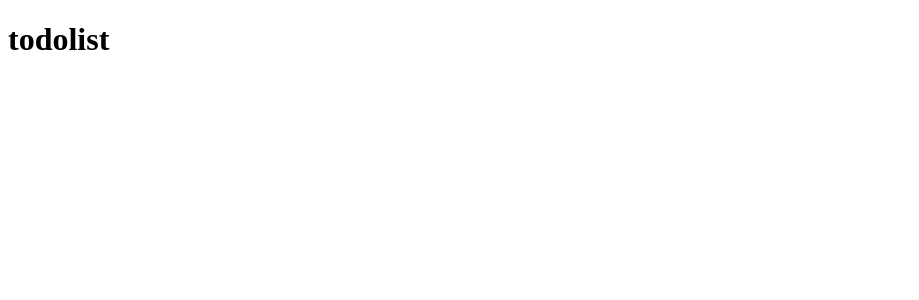
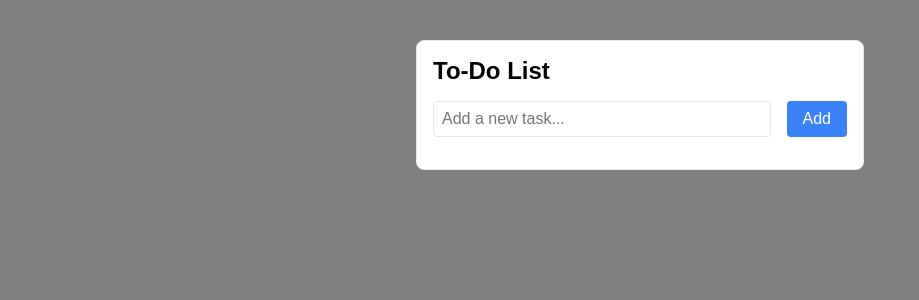
Before and after one commit to brandonngithub/todo-list, a React (Vite) app: page / in a window 1280 px wide. Shown: the top 300 px of the page, without its empty margins (0-919 px from the left). Built offline with nearby package versions, Linux system fonts and the light colour scheme.

Commit message:
Create basic todo list with only adding functionality

```diff
--- a/src/App.tsx
+++ b/src/App.tsx
@@ -1,6 +1,10 @@
+import List from "./components/List";
+
 function App() {
   return (
-    <h1>todolist</h1>
+    <div>
+      <List />
+    </div>
   )
 };
 
--- /dev/null
+++ b/src/components/Input.tsx
@@ -0,0 +1,35 @@
+import styles from "../styles/Input.module.css";
+import { useState } from "react";
+import { FormProps } from "../schemas/form-props";
+
+function Input({ createTask }: FormProps) {
+  const [text, setText] = useState<string>("");
+
+  function handleSubmit(e: React.FormEvent) {
+    e.preventDefault();
+
+    if (!text.trim()) {
+      return;
+    }
+
+    createTask(text);
+    setText("");
+  };
+
+  return (
+    <form onSubmit={handleSubmit} className={styles.inputContainer}>
+      <input
+        type="text"
+        value={text}
+        onChange={(e) => setText(e.target.value)}
+        className={styles.inputField}
+        placeholder="Add a new task..."
+      />
+      <button type="submit" className={styles.addButton}>
+        Add
+      </button>
+    </form>
+  );
+};
+
+export default Input;
--- /dev/null
+++ b/src/components/List.tsx
@@ -0,0 +1,32 @@
+import styles from "../styles/List.module.css";
+import { useState } from "react";
+import { TaskItem } from "../schemas/task-item";
+import Task from "./Task";
+import Input from "./Input";
+
+function List() {
+  const [taskItems, setTaskItems] = useState<TaskItem[]>([]);
+
+  function createTask(text: string): void {
+    setTaskItems([...taskItems, { text, done: false }]);
+  };
+
+  return (
+    <div className={styles.listContainer}>
+      <h1 className={styles.heading}>To-Do List</h1>
+
+      <Input createTask={createTask} />
+
+      <ul>
+        {taskItems.map((taskItem, index) => (
+          <Task
+            key={index}
+            taskItem={taskItem}
+          />
+        ))}
+      </ul>
+    </div>
+  );
+};
+
+export default List;
--- /dev/null
+++ b/src/components/Task.tsx
@@ -0,0 +1,14 @@
+import styles from "../styles/Task.module.css";
+import { TaskItemProps } from "../schemas/task-item-props";
+
+function Task({taskItem}: TaskItemProps) {
+  return (
+    <li className={styles.taskContainer}>
+      <span className={styles.taskText}>
+        {taskItem.text}
+      </span>
+    </li>
+  );
+};
+
+export default Task;
--- a/src/index.css
+++ b/src/index.css
@@ -0,0 +1,26 @@
+*,
+*::before,
+*::after {
+  box-sizing: border-box; /* Consistent box model */
+  margin: 0; /* Remove default margins */
+  padding: 0; /* Remove default padding */
+}
+
+body {
+  background-color: gray;
+  font-family: Arial, Helvetica, sans-serif;
+}
+
+button, input {
+  font-size: 100%;
+}
+
+button {
+  flex-shrink: 0;
+  padding: 0.25rem 0.5rem;
+  border-radius: 0.25rem;
+  border: none;
+  color: white;
+  margin-left: 0.5rem;
+  cursor: pointer;
+}
--- /dev/null
+++ b/src/schemas/form-props.ts
@@ -0,0 +1,3 @@
+export interface FormProps {
+    createTask: (text: string) => void;
+}
--- /dev/null
+++ b/src/schemas/task-item-props.ts
@@ -0,0 +1,5 @@
+import { TaskItem } from "./task-item";
+
+export interface TaskItemProps {
+    taskItem: TaskItem;
+}
--- /dev/null
+++ b/src/schemas/task-item.ts
@@ -0,0 +1,4 @@
+export interface TaskItem {
+    text: string;
+    done: boolean;
+}
--- /dev/null
+++ b/src/styles/Input.module.css
@@ -0,0 +1,21 @@
+.inputContainer {
+    display: flex;
+    gap: 0.5rem;
+    margin-bottom: 1rem;
+}
+
+.inputField {
+    flex: 1;
+    padding: 0.5rem;
+    border: 1px solid #e5e7eb; /* light gray */
+    border-radius: 0.25rem;
+}
+
+.addButton {
+    padding: 0.5rem 1rem;
+    background-color: #3b82f6; /* blue */
+}
+
+.addButton:active {
+    background-color: #1d4ed8; /* darker blue */
+}
--- /dev/null
+++ b/src/styles/List.module.css
@@ -0,0 +1,14 @@
+.listContainer {
+    max-width: 28rem;
+    margin: 2.5rem auto;
+    padding: 1rem;
+    border: 1px solid #e5e7eb; /* light gray */
+    border-radius: 0.5rem;
+    background-color: white;
+}
+
+.heading {
+    font-size: 1.5rem;
+    font-weight: bold;
+    margin-bottom: 1rem;
+}
--- /dev/null
+++ b/src/styles/Task.module.css
@@ -0,0 +1,17 @@
+.taskContainer {
+    display: flex;
+    flex-wrap: wrap;
+    justify-content: space-between;
+    align-items: center;
+    margin-bottom: 0.5rem;
+    padding: 0.5rem;
+    border: 1px solid #e5e7eb; /* light gray */
+    border-radius: 0.5rem;
+}
+
+.taskText {
+    flex: 1;
+    overflow-wrap: break-word;
+    white-space: normal;
+    max-width: 280px;
+}
```
